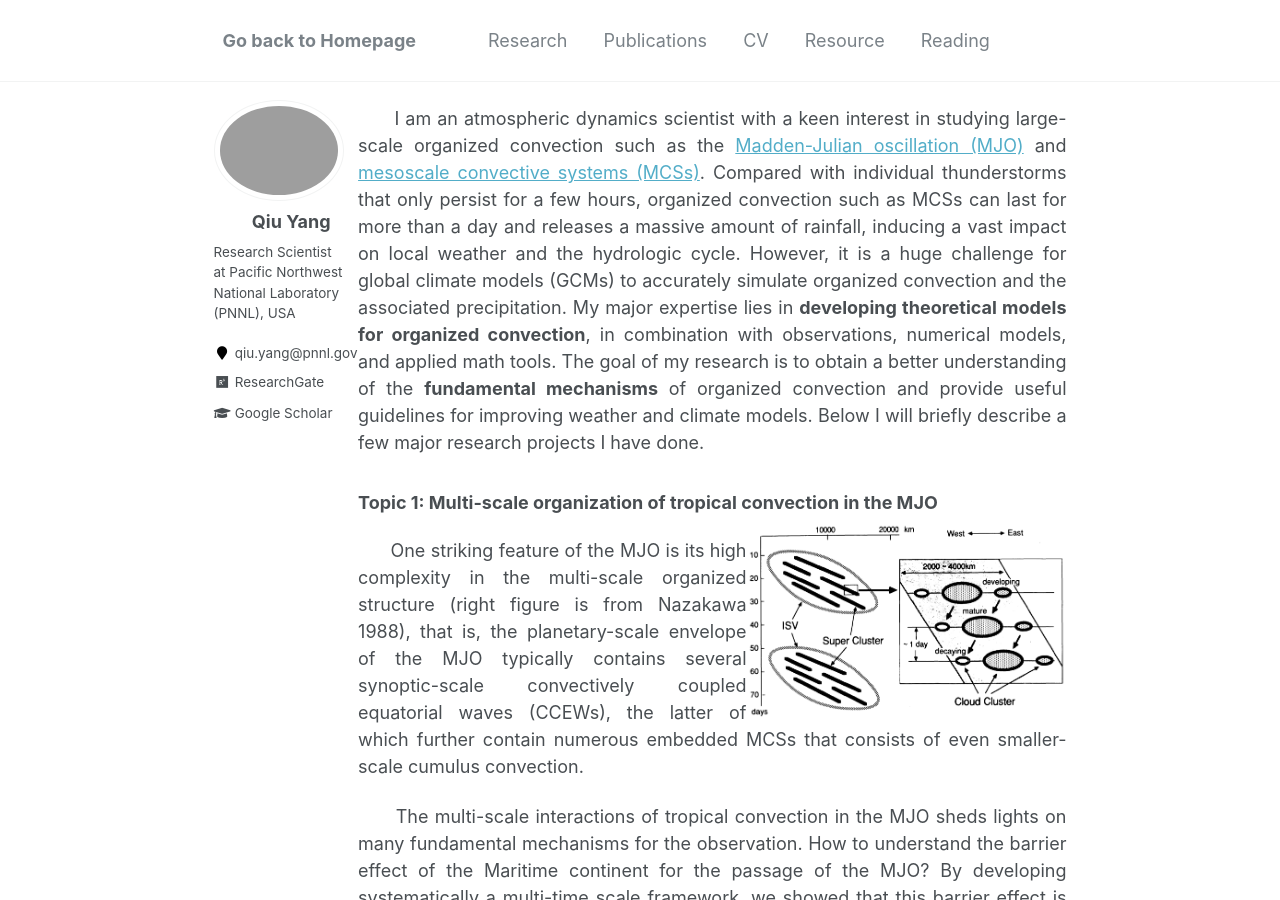
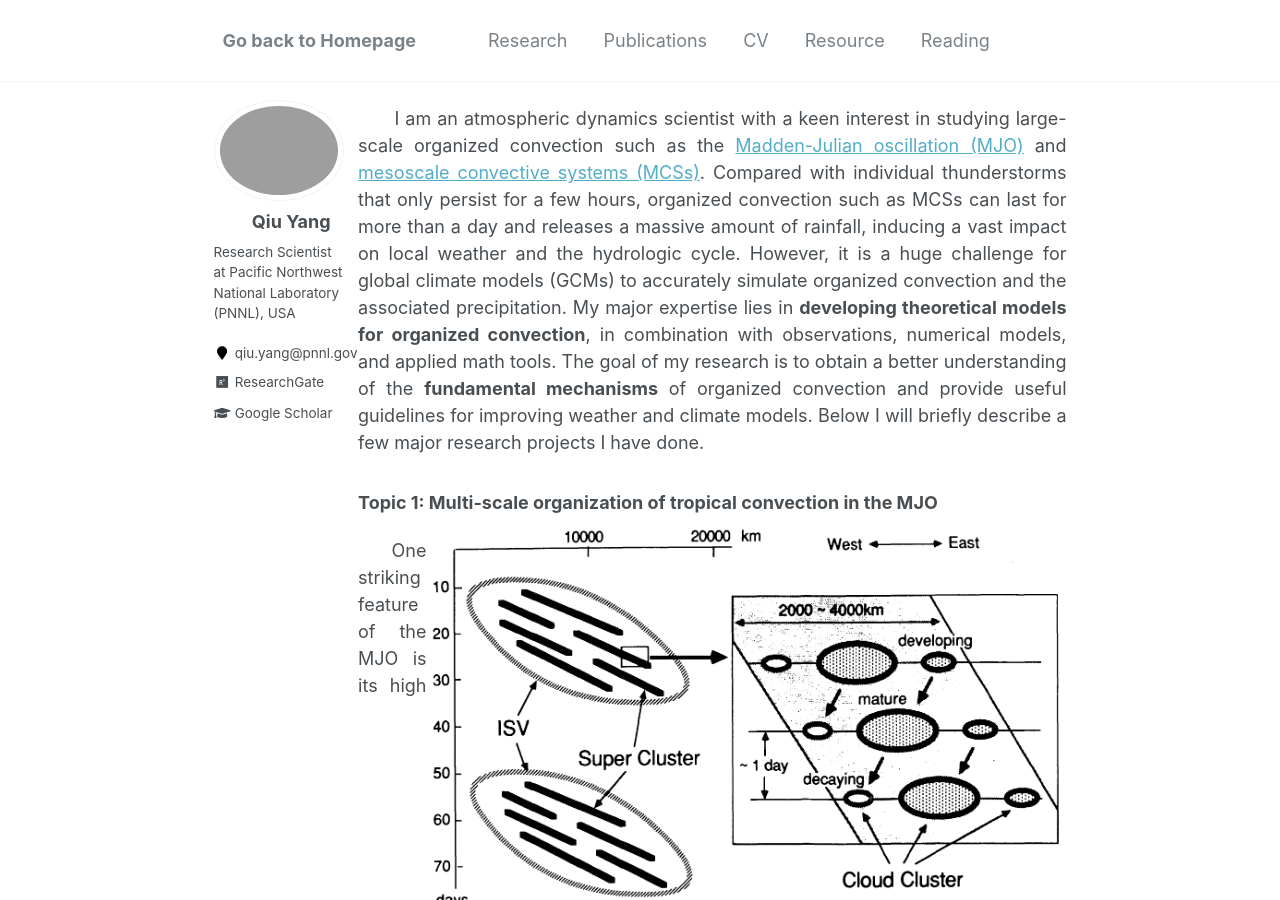
Before and after one commit to qiuyang50/qiuyang50.github.io, a Jekyll site: the page built from _pages/research.md, in a window 1280 px wide and 900 px high. Built offline with Jekyll 4.4.1, drawn with Linux system fonts in a browser that asks for light colours.

Commit message:
Update research.md

```diff
--- a/_pages/research.md
+++ b/_pages/research.md
@@ -9,8 +9,7 @@
 
 ### Topic 1: Multi-scale organization of tropical convection in the MJO
 
-<img align="right" src="/files/MJOmultiscale.png" alt="drawing" width="320"/>
+<img align="right" src="/files/MJOmultiscale.png" alt="drawing" width="640"/>
 
 &nbsp;&nbsp;&nbsp;&nbsp;&nbsp;&nbsp;One striking feature of the MJO is its high complexity in the multi-scale organized structure (right figure is from Nazakawa 1988), that is, the planetary-scale envelope of the MJO typically contains several synoptic-scale convectively coupled equatorial waves (CCEWs), the latter of which further contain numerous embedded MCSs that consists of even smaller-scale cumulus convection.
-
 &nbsp;&nbsp;&nbsp;&nbsp;&nbsp;&nbsp;The multi-scale interactions of tropical convection in the MJO sheds lights on many fundamental mechanisms for the observation. How to understand the barrier effect of the Maritime continent for the passage of the MJO? By developing systematically a multi-time scale framework, we showed that this barrier effect is related to the multi-time scale interactions between the diurnal cycle and the MJO over the Maritime Continent. How could tropical convection within the MJO be regulated in such an organized structure? Could numerous embedded MCSs possibly have feedback on the MJO? By developing a multi-space-scale framework for the interactions among the MJO, CCEWs, and MCSs in combination with cloud-resolving simulations, we concluded that MCSs are the major contributor to the planetary-scale kinetic energy of the MJO.
```
